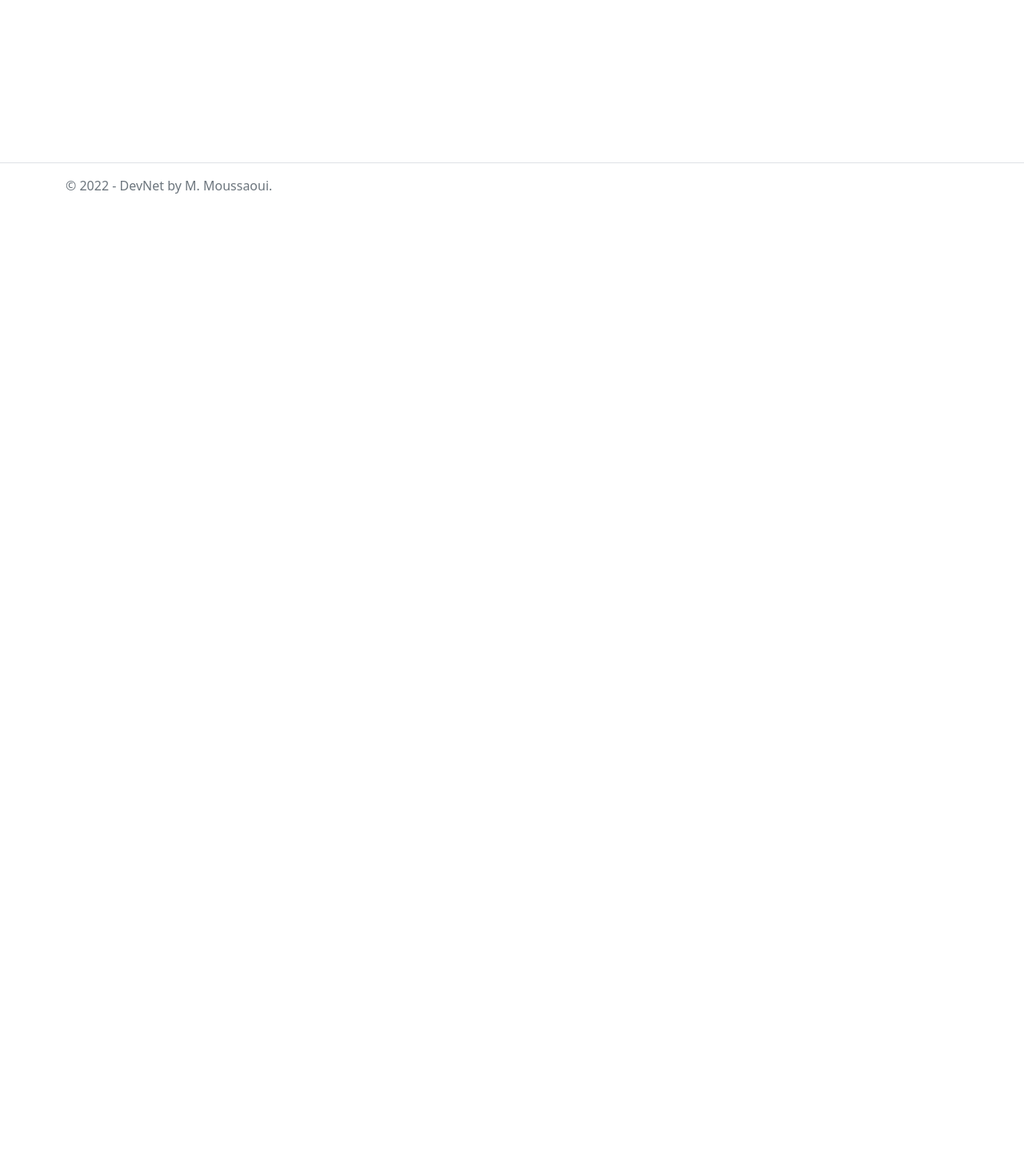
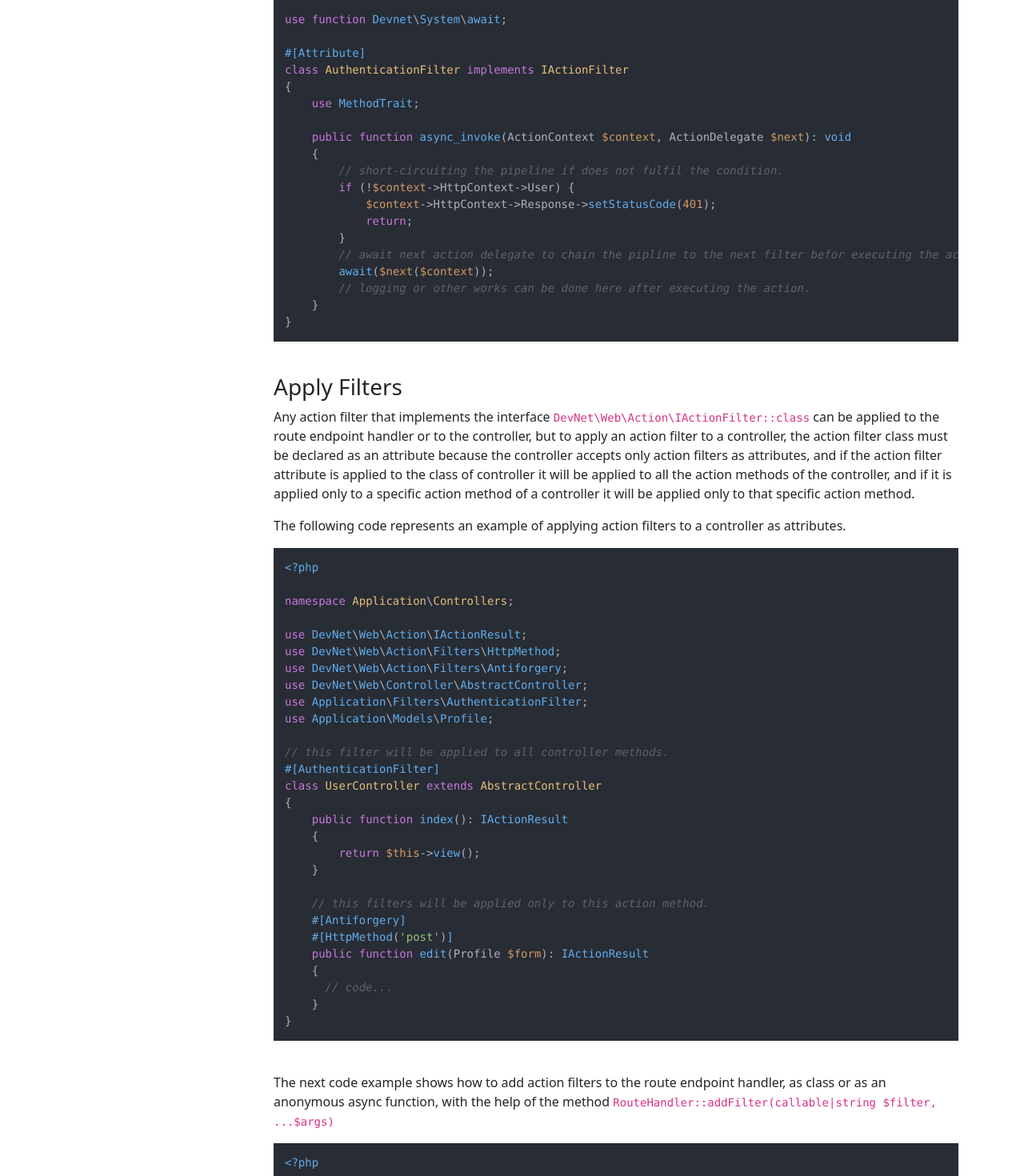
Before and after one commit to DevNet-Framework/devnet-framework.github.io, an Angular app: page /docs/web/filter in a window 1280 px wide. Before the commit this address had no page. Shown: the part 540-2010 px from the top of the page at 80% size. Before the commit the page ends 800 px from the top, so only its background shows below. Built offline with nearby package versions, Linux system fonts and the light colour scheme.

Commit message:
add FilterComponent

```diff
--- /dev/null
+++ b/src/app/web/filter/filter.component.html
@@ -0,0 +1,162 @@
+<div class="container pt-3">
+  <div class="row">
+    <div id="sidebar" style="width: 260px;">
+      <app-sidebar></app-sidebar>
+    </div>
+    <div id="content" class="flex-grow-1" style="width: 400px;">
+      <article>
+        <h1>Action Filter</h1>
+        <hr>
+        <p>
+          Action Filters are similar to Middlewars, they allow code to be run before or after specific stages in the request processing pipeline and can choose to short-circuit the pipeline or pass the request to the next filter or the endpoint action, but the difference is that the action filters are invoked after the dispatcher selects the action to execute, just before and after the execution of the action.
+        </p>
+        <p>
+          The following code example represents an action filter class called <code>AuthenticationFilter::class</code> that prevents accessing the requested resources if the user is not authenticated.
+        </p>
+        <pre><code class="language-php">&lt;?php
+
+namespace Application\Filters;
+
+use DevNet\System\MethodTrait;
+use DevNet\Web\Action\ActionContext;
+use DevNet\Web\Action\ActionDelegate;
+use DevNet\Web\Action\IActionFilter;
+use Attribute;
+
+use function Devnet\System\await;
+
+#[Attribute]
+class AuthenticationFilter implements IActionFilter
+&lcub;
+    use MethodTrait;
+
+    public function async_invoke(ActionContext $context, ActionDelegate $next): void
+    &lcub;
+        // short-circuiting the pipeline if does not fulfil the condition.
+        if (!$context->HttpContext->User) &lcub;
+            $context->HttpContext->Response->setStatusCode(401);
+            return;
+        }
+        // await next action delegate to chain the pipline to the next filter befor executing the action.
+        await($next($context));
+        // logging or other works can be done here after executing the action.
+    }
+}
+</code></pre>
+        <br>
+        <h3>Apply Filters</h3>
+        <p>
+          Any action filter that implements the interface <code>DevNet\Web\Action\IActionFilter::class</code> can be applied to the route endpoint handler or to the controller, but to apply an action filter to a controller, the action filter class must be declared as an attribute because the controller accepts only action filters as attributes, and if the action filter attribute is applied to the class of controller it will be applied to all the action methods of the controller, and if it is applied only to a specific action method of a controller it will be applied only to that specific action method.
+        </p>
+        <p>
+          The following code represents an example of applying action filters to a controller as attributes.
+        </p>
+        <pre><code class="language-php">&lt;?php
+
+namespace Application\Controllers;
+
+use DevNet\Web\Action\IActionResult;
+use DevNet\Web\Action\Filters\HttpMethod;
+use DevNet\Web\Action\Filters\Antiforgery;
+use DevNet\Web\Controller\AbstractController;
+use Application\Filters\AuthenticationFilter;
+use Application\Models\Profile;
+
+// this filter will be applied to all controller methods.
+#[AuthenticationFilter]
+class UserController extends AbstractController
+&lcub;
+    public function index(): IActionResult
+    &lcub;
+        return $this->view();
+    }
+
+    // this filters will be applied only to this action method.
+    #[Antiforgery]
+    #[HttpMethod('post')]
+    public function edit(Profile $form): IActionResult
+    &lcub;
+      // code...
+    }
+}
+</code></pre>
+        <br>
+        <p>
+          The next code example shows how to add action filters to the route endpoint handler, as class or as an anonymous async function, with the help of the method <code>RouteHandler::addFilter(callable|string $filter, ...$args)</code>
+        </p>
+<pre><code class="language-php">&lt;?php
+
+use DevNet\Web\Extensions\ApplicationBuilderExtensions;
+use DevNet\Web\Extensions\ServiceCollectionExtensions;
+use DevNet\Web\Hosting\WebHost;
+use Application\Filters\AuthenticationFilter;
+
+use function Devnet\System\async;
+use function Devnet\System\await;
+...
+
+$host->start(function ($app) &lcub;
+    // middlewares
+    $app->UseExceptionHandler();
+    $app->useRouter();
+    $app->useEndpoint(function ($routes) &lcub;
+        $routes->mapGet("/users", function ($httpContext) &lcub;
+            // code...
+        })
+        // adding action filter class.
+        ->addFilter(AuthenticationFilter::class)
+
+        // adding in-line action filter as anonymous async function.
+        ->addFilter(async(function ($actionContext, $next)) &lcub;
+            // some works can be done here befor executing the action.
+            await($next);
+            // other works can be done here after executing the action.
+        }));
+
+        // other routes.
+    });
+});</code></pre>
+        <br>
+        <h3>Built-in filters</h3>
+        <table class="table">
+          <thead>
+            <tr>
+              <th scope="col">Filter</th>
+              <th scope="col">Discription</th>
+            </tr>
+          </thead>
+          <tbody>
+            <tr>
+              <td><code>DevNet\Web\Action\Filters\Authorize::class</code></td>
+              <td>Prevent a non-authorized user from accessing the resources.</td>
+            </tr>
+            <tr>
+              <td><code>DevNet\Web\Action\Filters\HttpMethod::class</code></td>
+              <td>Prevent a not-allowed Http method request.</td>
+            </tr>
+            <tr>
+              <td><code>DevNet\Web\Action\Filters\Antiforgery::class</code></td>
+              <td>Prevent Cross-Site Request Forgery</td>
+            </tr>
+          </tbody>
+        </table>
+        <footer>
+          <nav class="no-print" aria-label="Page navigation">
+            <ul class="nav-page">
+              <li class="nav-page-item">
+                <a class="nav-page-link" routerLink="/docs/web/layout">
+                  <i class="chevron left"></i> Previous
+                </a>
+              </li>
+              <li class="nav-page-item">
+                <a class="nav-page-link" routerLink="/docs/web/dependency">
+                  Next <i class="chevron right"></i>
+                </a>
+              </li>
+            </ul>
+          </nav>
+        </footer>
+      </article>
+    </div>
+  </div>
+</div>
--- /dev/null
+++ b/src/app/web/filter/filter.component.ts
@@ -0,0 +1,17 @@
+import { Component, OnInit } from '@angular/core';
+import hljs from 'highlight.js/lib/common';
+
+@Component({
+  selector: 'web-filter',
+  templateUrl: './filter.component.html',
+  styleUrls: ['./filter.component.css']
+})
+export class FilterComponent implements OnInit {
+
+  constructor() { }
+
+  ngOnInit(): void {
+    hljs.highlightAll();
+  }
+
+}
--- a/src/app/web/web-routing.module.ts
+++ b/src/app/web/web-routing.module.ts
@@ -7,6 +7,7 @@ import { MiddlewareComponent } from './middleware/middleware.component';
 import { ControllerComponent } from './controller/controller.component';
 import { ViewComponent } from './view/view.component';
 import { LayoutComponent } from './layout/layout.component';
+import { FilterComponent } from './filter/filter.component';
 
 const routes: Routes = [
   { path: 'docs/web/start', component: StartComponent },
@@ -16,6 +17,7 @@ const routes: Routes = [
   { path: 'docs/web/controller', component: ControllerComponent },
   { path: 'docs/web/view', component: ViewComponent },
   { path: 'docs/web/layout', component: LayoutComponent },
+  { path: 'docs/web/filter', component: FilterComponent },
   { path: 'docs/web', redirectTo: 'docs/web/start', pathMatch: 'full' }
 ];
 
--- a/src/app/web/web.module.ts
+++ b/src/app/web/web.module.ts
@@ -9,6 +9,7 @@ import { RoutingComponent } from './routing/routing.component';
 import { ControllerComponent } from './controller/controller.component';
 import { ViewComponent } from './view/view.component';
 import { LayoutComponent } from './layout/layout.component';
+import { FilterComponent } from './filter/filter.component';
 
 @NgModule({
   declarations: [
@@ -18,7 +19,8 @@ import { LayoutComponent } from './layout/layout.component';
     RoutingComponent,
     ControllerComponent,
     ViewComponent,
-    LayoutComponent
+    LayoutComponent,
+    FilterComponent
   ],
   imports: [
     CommonModule,
```
Also changed, not shown: src/app/web/filter/filter.component.css (added), 1 other file (tests, documents, lock files or other folders).
